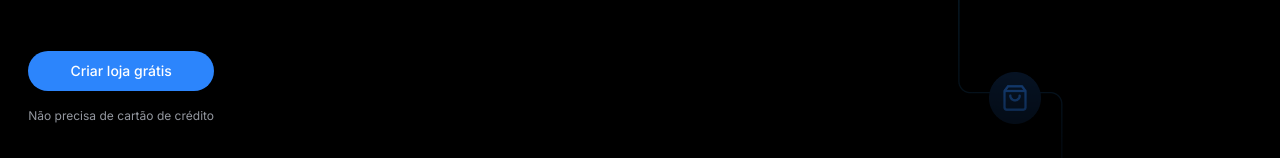
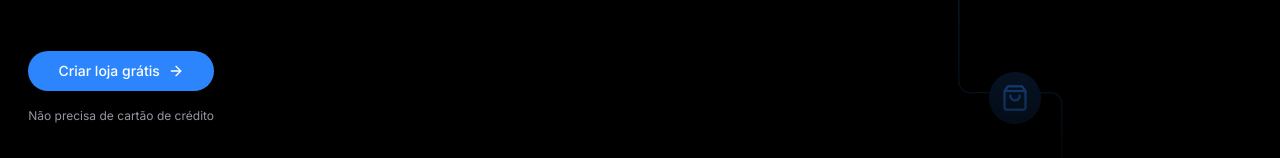
Before and after one commit to xsalles/next-course, a Next.js app: page / in a window 1280 px wide. Shown: the part 422-580 px from the top of the page. Built offline with nearby package versions, Linux system fonts and the light colour scheme.

Commit message:
feat: added arrow right icon in button

```diff
--- a/src/components/HeroSection/index.tsx
+++ b/src/components/HeroSection/index.tsx
@@ -1,7 +1,7 @@
 import Image from "next/image";
 import React from "react";
 import { Button } from "../ui/button";
-import { Clock, Store } from "lucide-react";
+import { ArrowRight, Clock, Store } from "lucide-react";
 
 export default function HeroSection() {
   return (
@@ -13,13 +13,13 @@ export default function HeroSection() {
           </h1>
           <div className="flex flex-col gap-2">
             <div className="flex items-center gap-3">
-              <Clock width={20} height={20} className="text-cyan-100"/>
+              <Clock width={20} height={20} className="text-cyan-100" />
               <p className="text-body-md text-white">
                 Crie o seu site em menos de 5 minutos
               </p>
             </div>
             <div className="flex items-center gap-3">
-              <Store width={20} height={20} className="text-cyan-100"/>
+              <Store width={20} height={20} className="text-cyan-100" />
               <p className="text-body-md text-white">
                 Acompanhe e otimize seu negócio online
               </p>
@@ -27,7 +27,9 @@ export default function HeroSection() {
           </div>
         </div>
         <div className="flex flex-col items-start gap-4">
-          <Button className="w-full rounded-full">Criar loja grátis</Button>
+          <Button className="w-full rounded-full">
+            Criar loja grátis <ArrowRight />
+          </Button>
           <p className="text-gray-300 text-body-xs">
             Não precisa de cartão de crédito
           </p>
```
